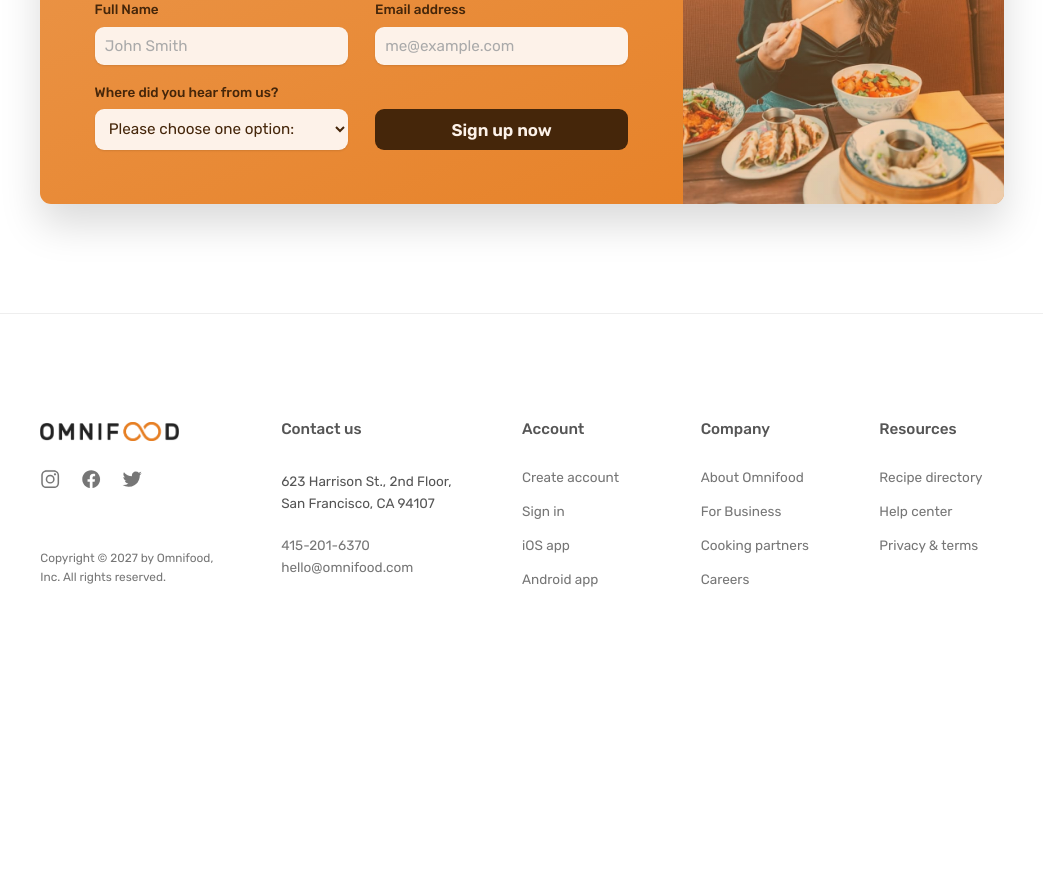
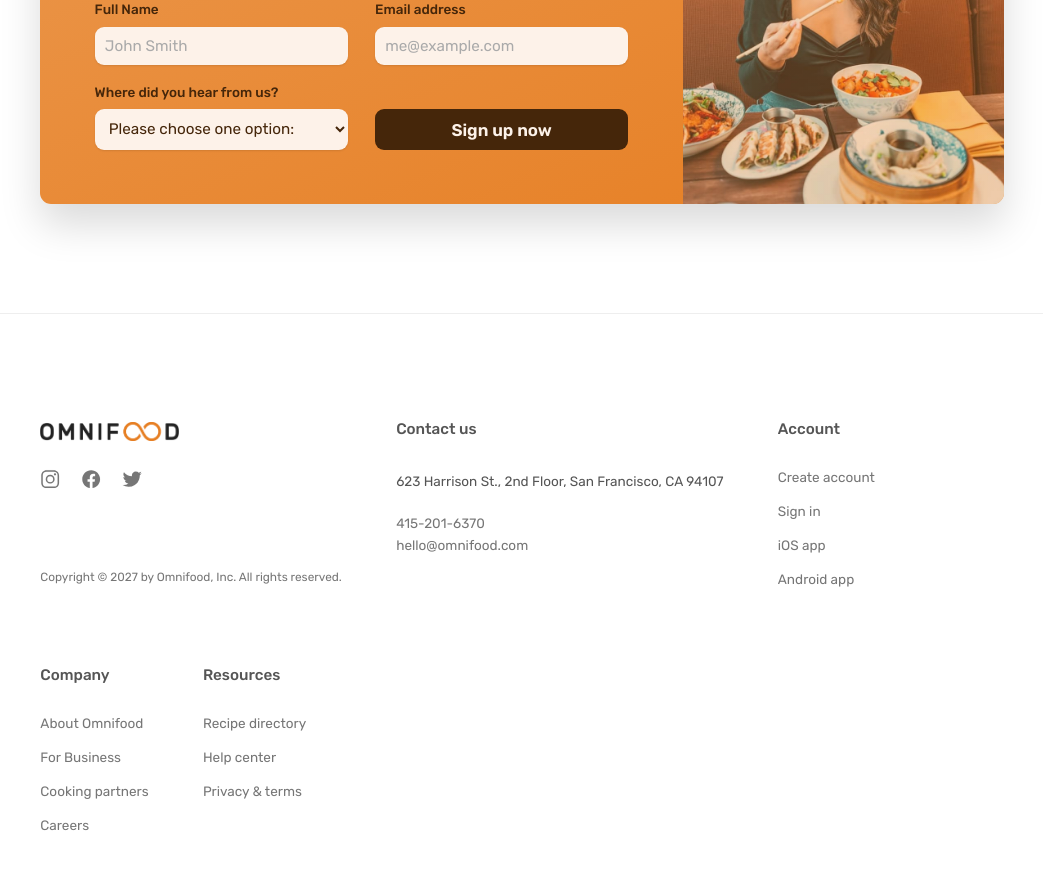
Before and after one commit to ndegeulaya1/food, a plain HTML site: page index.html in a window 1280 px wide. Shown: the part 6123-6992 px from the top of the page, without its empty margins (118-1161 px from the left). Before the commit the page ends 6818 px from the top, so only its background shows below. Drawn offline with nearby package versions, Linux system fonts and the light colour scheme.

Commit message:
updated footer

```diff
--- a/css/style.css
+++ b/css/style.css
@@ -2,6 +2,7 @@
 * {
     padding: 0;
     margin: 0;
+
     box-sizing: border-box;
   }
 
@@ -825,13 +826,15 @@ nav li{
   }
 
   .grid--footer {
-    grid-template-columns: 1.5fr 1.5fr 1fr 1fr 1fr;
+    display: flex;
+    flex-wrap: wrap;
   }
 
   .logo-col {
     display: flex;
     flex-direction: column;
   }
+
 
   .footer-logo {
     display: block;
```
Also changed, not shown: index.html (+1 -2 lines).
